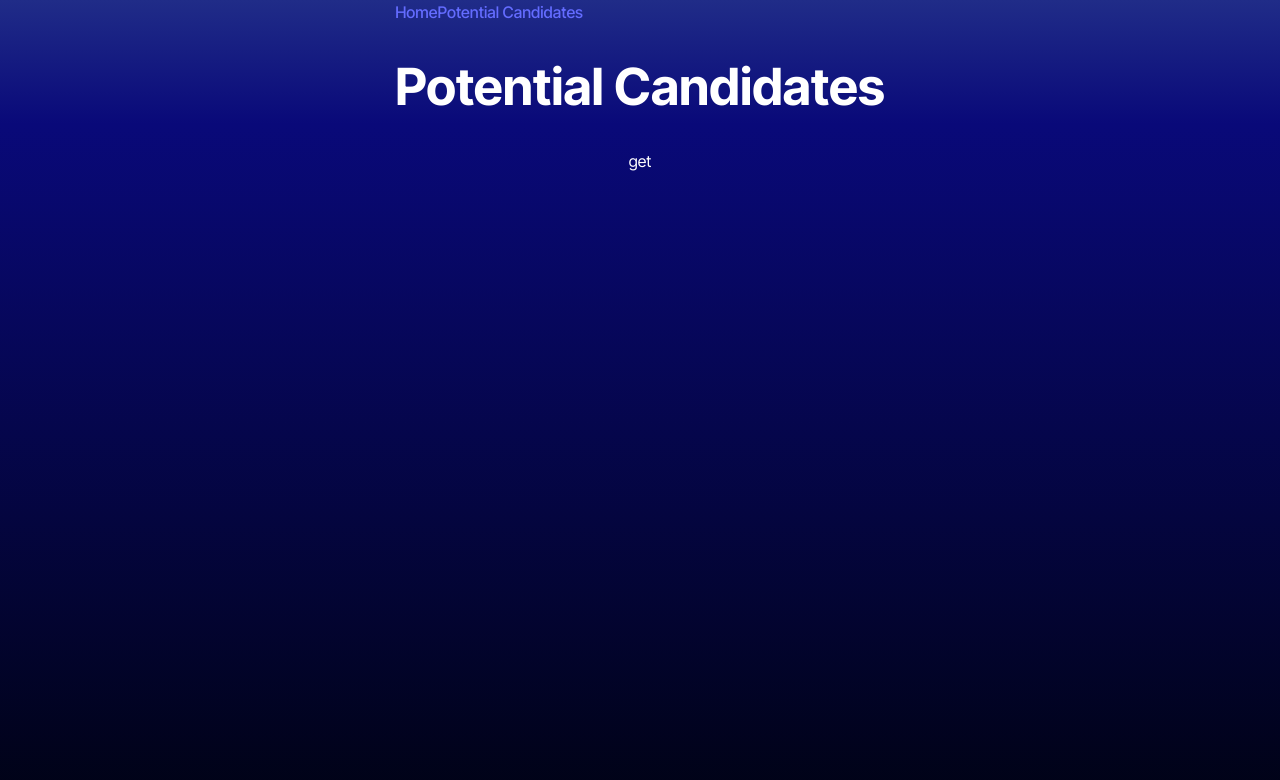
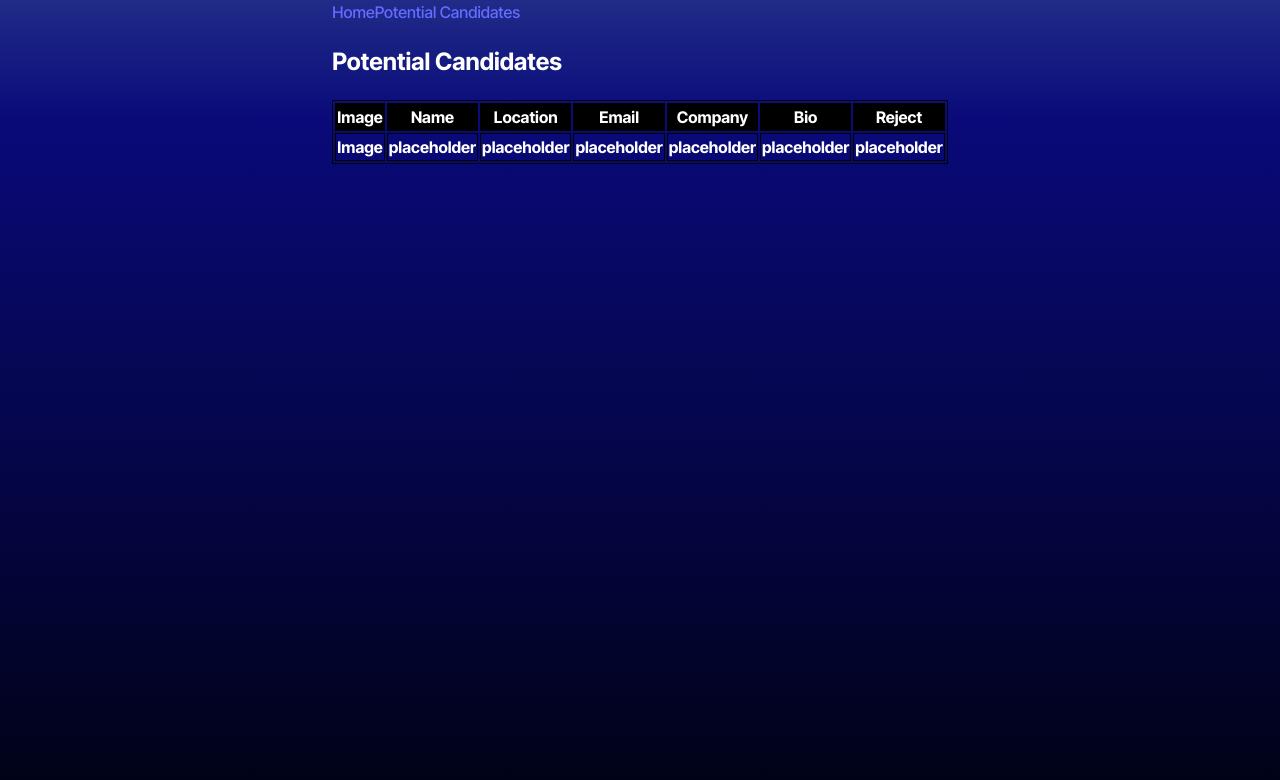
Before and after one commit to marielmetalios/candidate_search_13, a React (Vite) app: page /SavedCandidates in a window 1280 px wide. Shown: the top 780 px of the page. Built offline with nearby package versions, Linux system fonts and the light colour scheme.

Commit message:
updating table structure on SavedCandidates

```diff
--- a/src/index.css
+++ b/src/index.css
@@ -1,4 +1,5 @@
 @import url('https://fonts.googleapis.com/css2?family=Inter+Tight:ital,wght@0,100..900;1,100..900&display=swap');
+
 
 :root {
   font-family: 'Inter Tight', system-ui, Avenir, Helvetica, Arial, sans-serif;
@@ -11,6 +12,10 @@
   text-rendering: optimizeLegibility;
   -webkit-font-smoothing: antialiased;
   -moz-osx-font-smoothing: grayscale;
+}
+
+table, th, td {
+  border: 1px solid black;
 }
 
 a {
--- a/src/pages/SavedCandidates.tsx
+++ b/src/pages/SavedCandidates.tsx
@@ -1,8 +1,39 @@
 const SavedCandidates = () => {
+
+
+
+
   return (
     <>
-      <h1>Potential Candidates</h1>
-      get
+    <div>
+      <h2>Potential Candidates</h2>
+      <table>
+        <thead>
+          <tr>
+            <th>Image</th>
+            <th>Name</th>
+            <th>Location</th>
+            <th>Email</th>
+            <th>Company</th>
+            <th>Bio</th>
+            <th>Reject</th>
+          </tr>
+      </thead>
+      <tbody>
+        {/* candidates.map.forEach({candidate}) */}
+        <th>Image</th>
+            <th>placeholder</th>
+            <th>placeholder</th>
+            <th>placeholder</th>
+            <th>placeholder</th>
+            <th>placeholder</th>
+            <th>placeholder</th>
+      </tbody>
+      </table>
+
+
+
+    </div>
     </>
   );
 };
```
